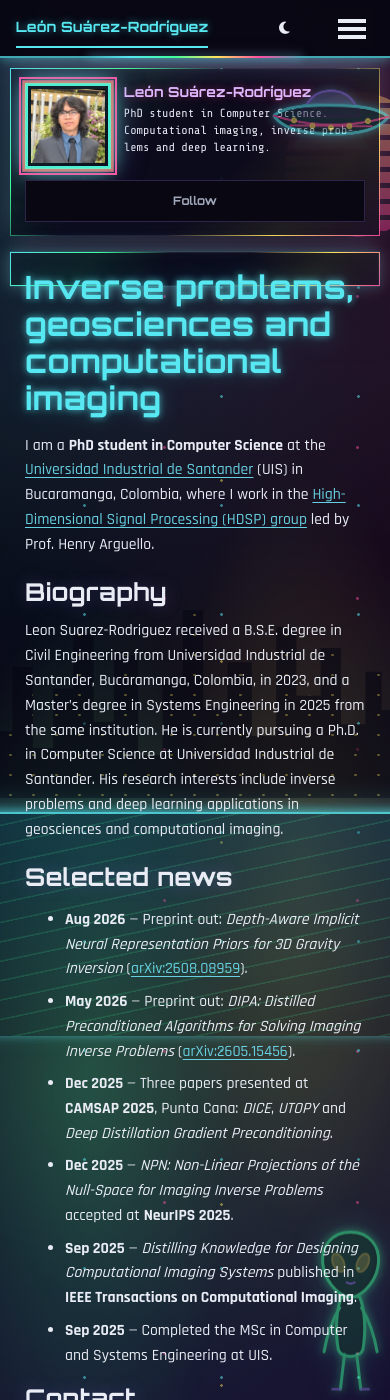
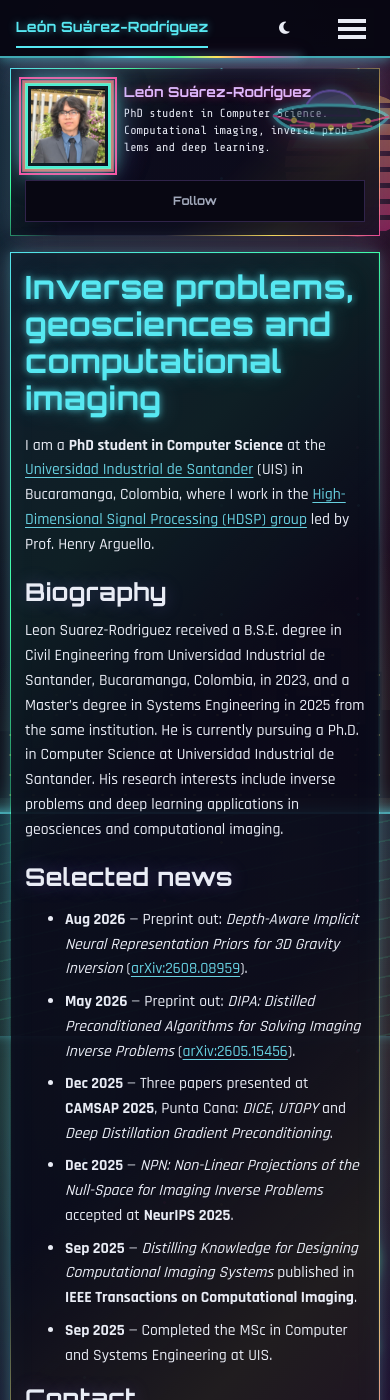
Before and after one commit to leonsuarez24/leonsuarez24.github.io, a Jekyll site: the page built from _pages/about.md, in a window 390 px wide and 1400 px high. Built offline with Jekyll 4.4.1, drawn with Linux system fonts in a browser that asks for light colours; a style sheet for code colours, icons or effects is not loaded.

Commit message:
mobile v2

```diff
--- a/_sass/layout/_synthwave.scss
+++ b/_sass/layout/_synthwave.scss
@@ -498,6 +498,8 @@ a:hover {
 
 .page,
 .archive {
+  display: flow-root;
+  height: auto;
   padding: clamp(1.1rem, 3vw, 2rem);
 }
 
@@ -1159,8 +1161,31 @@ blockquote {
 
   .page,
   .archive {
+    display: flow-root;
+    height: auto;
     padding: 1rem 0.85rem;
   }
+
+  .page .page__inner-wrap,
+  .page .page__content,
+  .page .page__meta,
+  .page .page__share,
+  .archive .archive__item {
+    box-sizing: border-box;
+    width: 100%;
+    max-width: 100%;
+    min-width: 0;
+  }
+
+  .page .page__inner-wrap,
+  .page .page__content,
+  .page .page__meta,
+  .page .page__share,
+  .archive .archive__item {
+    float: none;
+  }
+
+  .page .page__inner-wrap { display: flow-root; }
 
   #main .sidebar {
     padding: 0.85rem;
```
